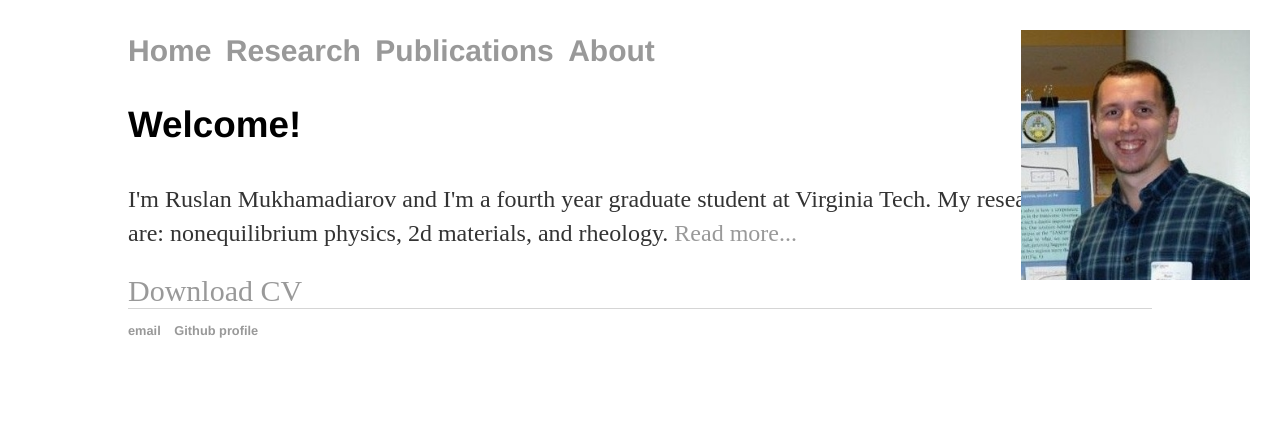
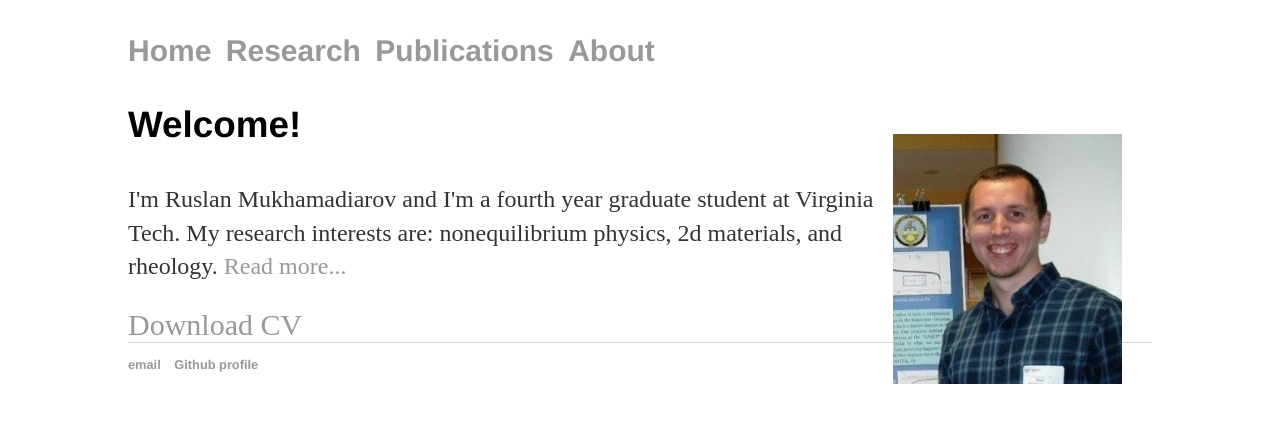
Before and after one commit to RusFortunat/mukhamadiarov, a Jekyll site: the page built from index.html, in a window 1280 px wide. Shown: the top 423 px of the page. Built offline with Jekyll 4.4.1, drawn with Linux system fonts in a browser that asks for light colours.

Commit message:
Update index.html

```diff
--- a/index.html
+++ b/index.html
@@ -4,7 +4,7 @@
 ---
 		<div class="blurb">
 			<img src="kBPV1jaNEx0.jpg" alt="Me"
-			     style="position: absolute; top: 20px; right: 20px; width:229px;height:250px;float:right;padding: 10px;"/>
+			     style="position: relative; top: 20px; right: 20px; width:229px;height:250px;float:right;padding: 10px;"/>
 			<h3>Welcome!</h3>
 			<p>I'm Ruslan Mukhamadiarov and I'm a fourth year graduate student at Virginia Tech. My research interests are: nonequilibrium physics, 2d materials, and rheology. <a href="/research">Read more...</a></p>
 
```
